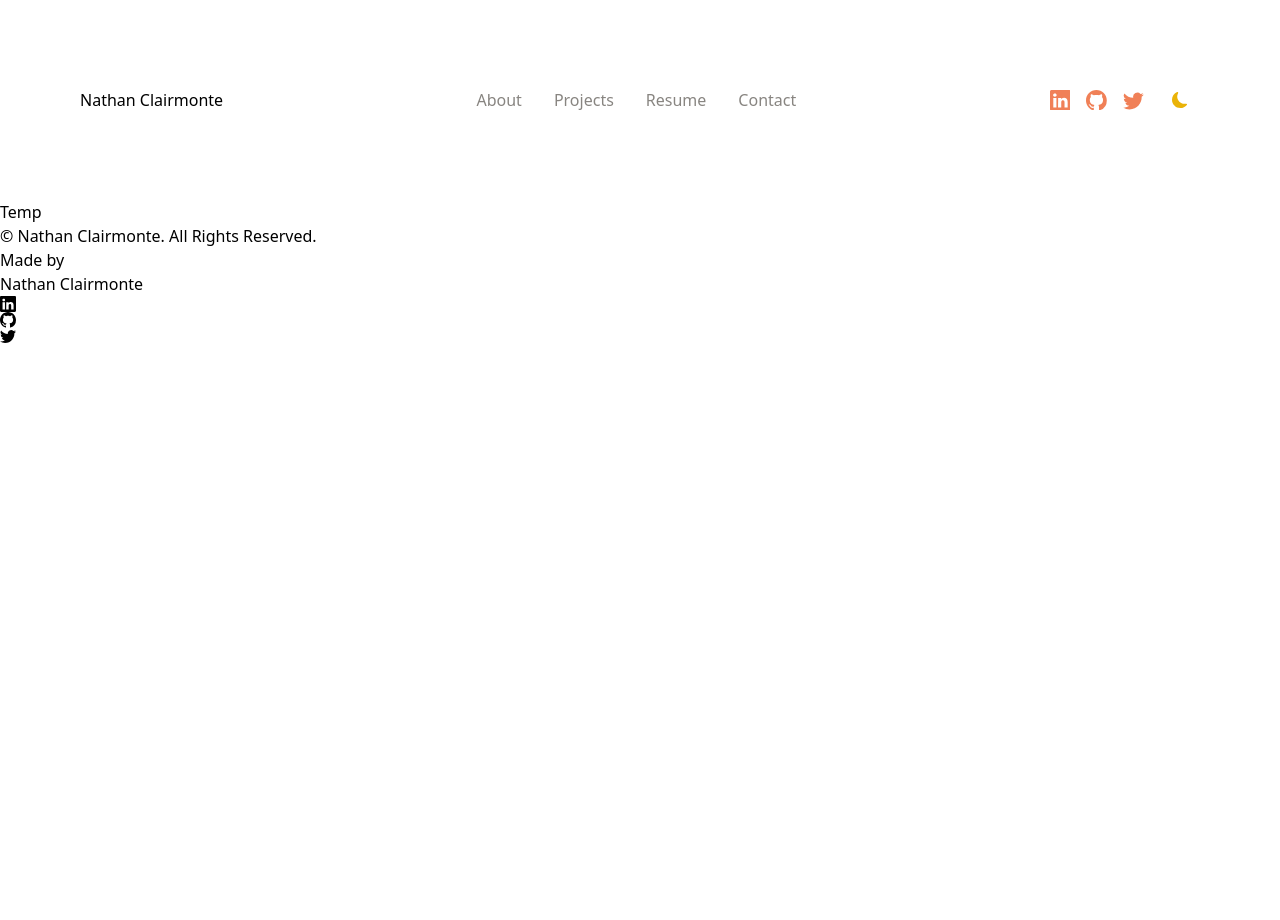
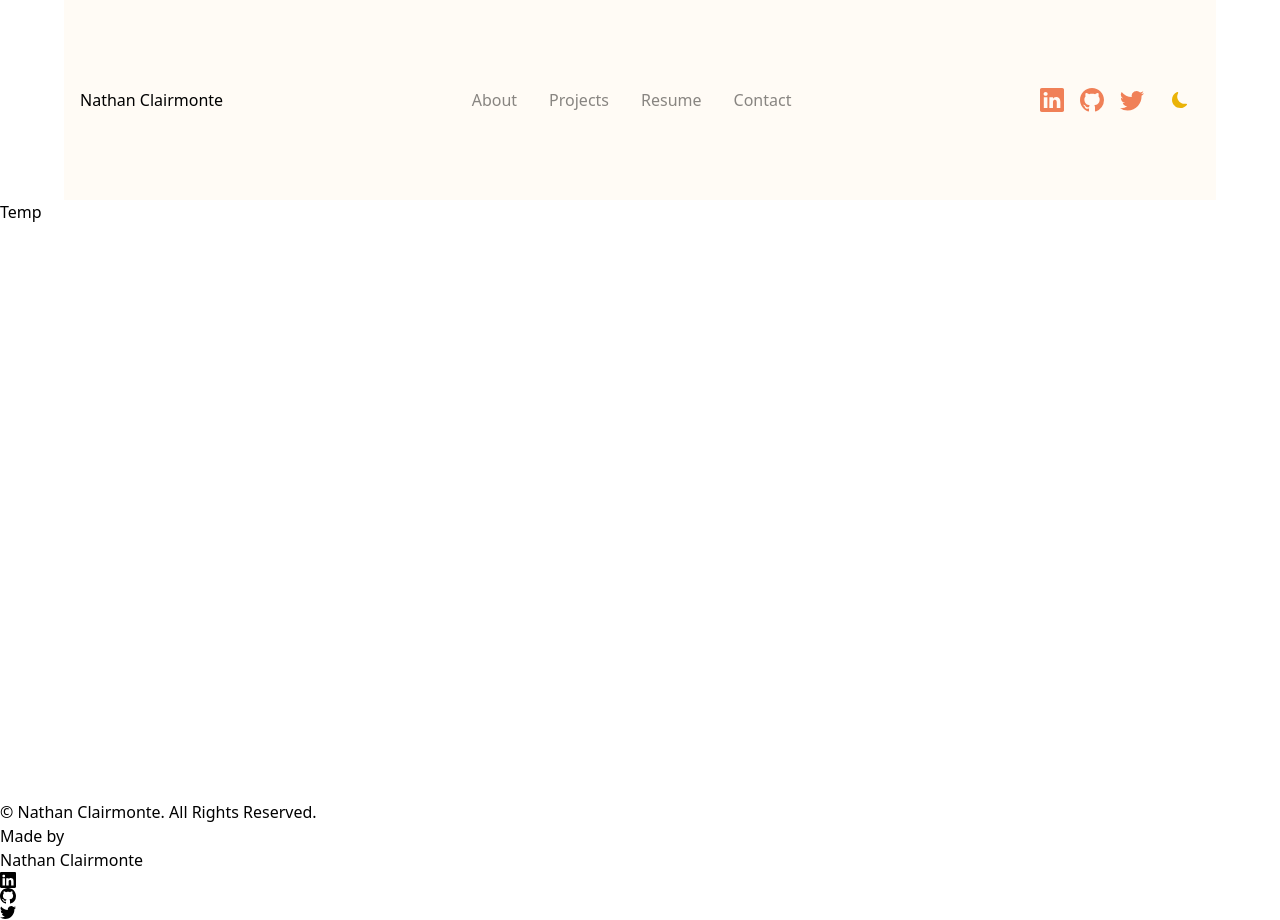
Before and after one commit to nathanclairmonte/percy-v2, a Next.js app: page / in a window 1280 px wide. Before the commit the page ends 800 px from the top, so only its background shows below. Built offline with nearby package versions, Linux system fonts and the light colour scheme.

Commit message:
transitioned Navbar to tailwind

```diff
--- a/package.json
+++ b/package.json
@@ -13,6 +13,8 @@
         "next": "13.3.0",
         "next-themes": "^0.2.1",
         "postcss": "^8.4.21",
+        "prettier": "^2.8.7",
+        "prettier-plugin-tailwindcss": "^0.2.7",
         "react": "18.2.0",
         "react-dom": "18.2.0",
         "react-icons": "^4.8.0",
--- a/src/components/MainLayout/MainLayout.js
+++ b/src/components/MainLayout/MainLayout.js
@@ -37,7 +37,7 @@ const MainLayout = ({ children, ...customMeta }) => {
                 <meta name="twitter:image" content={meta.image} />
                 {meta.date && <meta property="article:published_time" content={meta.date} />}
             </Head>
-            <main className={`{styles.main} dark:bg-gray-800`}>
+            <main className="w-full dark:bg-gray-800">
                 <Navbar />
                 <div>{children}</div>
                 <Footer />
--- a/src/components/Navbar/Navbar.js
+++ b/src/components/Navbar/Navbar.js
@@ -18,23 +18,23 @@ const NavBar = () => {
     // function to select nav link styles based on router path
     const _navLinkStylesHelper = (route) => {
         if (router.asPath === route) {
-            return `${styles.nav_links_main_selected}`;
+            return "font-bold text-[#131517] hover:cursor-pointer hover:opacity-80 dark:text-gray-400";
         } else {
-            return `${styles.nav_links_main_normal}`;
+            return "font-normal text-[#888581] hover:cursor-pointer hover:opacity-80 dark:text-gray-300";
         }
     };
 
     return (
-        <div className={styles.main_container}>
-            <div className={styles.nav_container}>
-                <div className={styles.nav_logo_container}>
-                    <Link href="/">
+        <div className="mx-auto max-w-6xl bg-[#fffbf5] px-4 py-10 dark:bg-gray-800 md:py-20">
+            <div className="flex flex-row items-center justify-between">
+                <div className="flex flex-col">
+                    <Link href="/" className="hover:cursor-pointer hover:opacity-80">
                         <h1>Nathan Clairmonte</h1>
                         {/* Would love to do something else cool here. Keep an eye out for something we could use */}
                     </Link>
                 </div>
 
-                <div className={styles.nav_links_main}>
+                <div className="hidden md:flex md:flex-row md:gap-8">
                     <Link href="/about" className={_navLinkStylesHelper("/about")}>
                         About
                     </Link>
@@ -49,32 +49,32 @@ const NavBar = () => {
                     </Link>
                 </div>
 
-                <div className={styles.nav_links_social}>
+                <div className="flex flex-row items-center gap-4">
                     <Link
                         href="https://www.linkedin.com/in/nathanclairmonte/"
                         target="_blank"
                         rel="noopener noreferrer"
                     >
-                        <BsLinkedin className={styles.nav_icon} />
+                        <BsLinkedin className="text-2xl font-normal text-[#f08057] hover:cursor-pointer hover:opacity-80" />
                     </Link>
                     <Link
                         href="https://github.com/nathanclairmonte"
                         target="_blank"
                         rel="noopener noreferrer"
                     >
-                        <BsGithub className={styles.nav_icon} />
+                        <BsGithub className="text-2xl font-normal text-[#f08057] hover:cursor-pointer hover:opacity-80" />
                     </Link>
                     <Link
                         href="https://twitter.com/cIairmonte"
                         target="_blank"
                         rel="noopener noreferrer"
                     >
-                        <BsTwitter className={styles.nav_icon} />
+                        <BsTwitter className="text-2xl font-normal text-[#f08057] hover:cursor-pointer hover:opacity-80" />
                     </Link>
                     <button
                         aria-label="Toggle Dark Mode"
                         type="button"
-                        className={styles.theme_button_container}
+                        className="h-10 w-10 p-3 focus:outline-none"
                         onClick={() => setTheme(theme === "dark" ? "light" : "dark")}
                     >
                         {mounted &&
--- a/src/pages/index.js
+++ b/src/pages/index.js
@@ -16,7 +16,7 @@ export default function Home() {
                 <link rel="icon" href="/favicon.ico" />
             </Head>
             <MainLayout title="Nathan Clairmonte" description="My personal website">
-                Temp
+                <div style={{ height: "75vh" }}>Temp</div>
             </MainLayout>
         </>
     );
--- a/tailwind.config.js
+++ b/tailwind.config.js
@@ -1,8 +1,14 @@
 /** @type {import('tailwindcss').Config} */
 module.exports = {
+    darkMode: "class",
     content: ["./src/**/*.{js,ts,jsx,tsx,mdx}"],
     theme: {
         extend: {},
+        // colors: {
+        //     transparent: "transparent",
+        //     current: "currentColor",
+        //     percy: "#fffbf5",
+        // },
     },
     plugins: [],
 };
```
Also changed, not shown: 1 other file (tests, documents, lock files or other folders).
